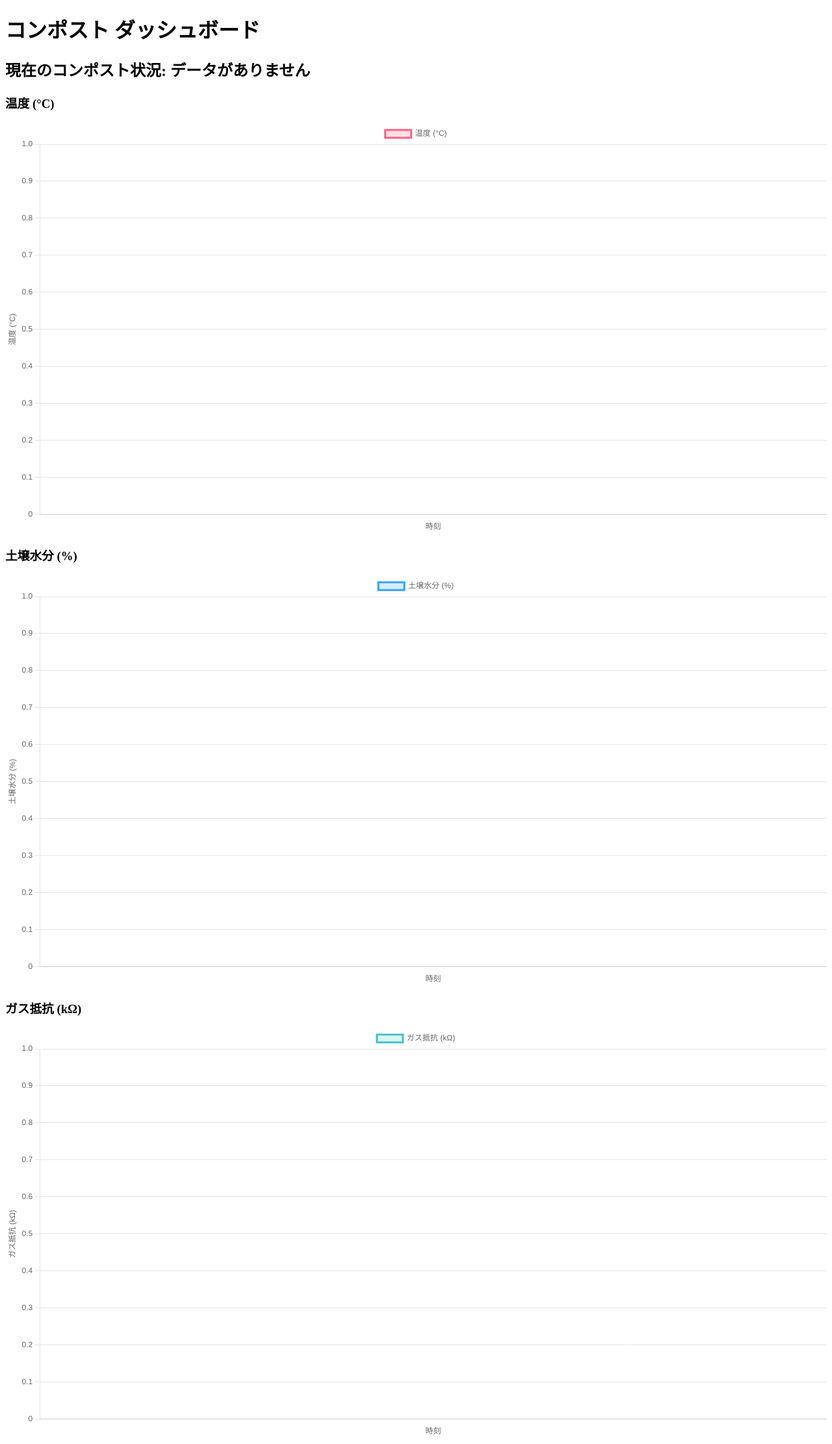
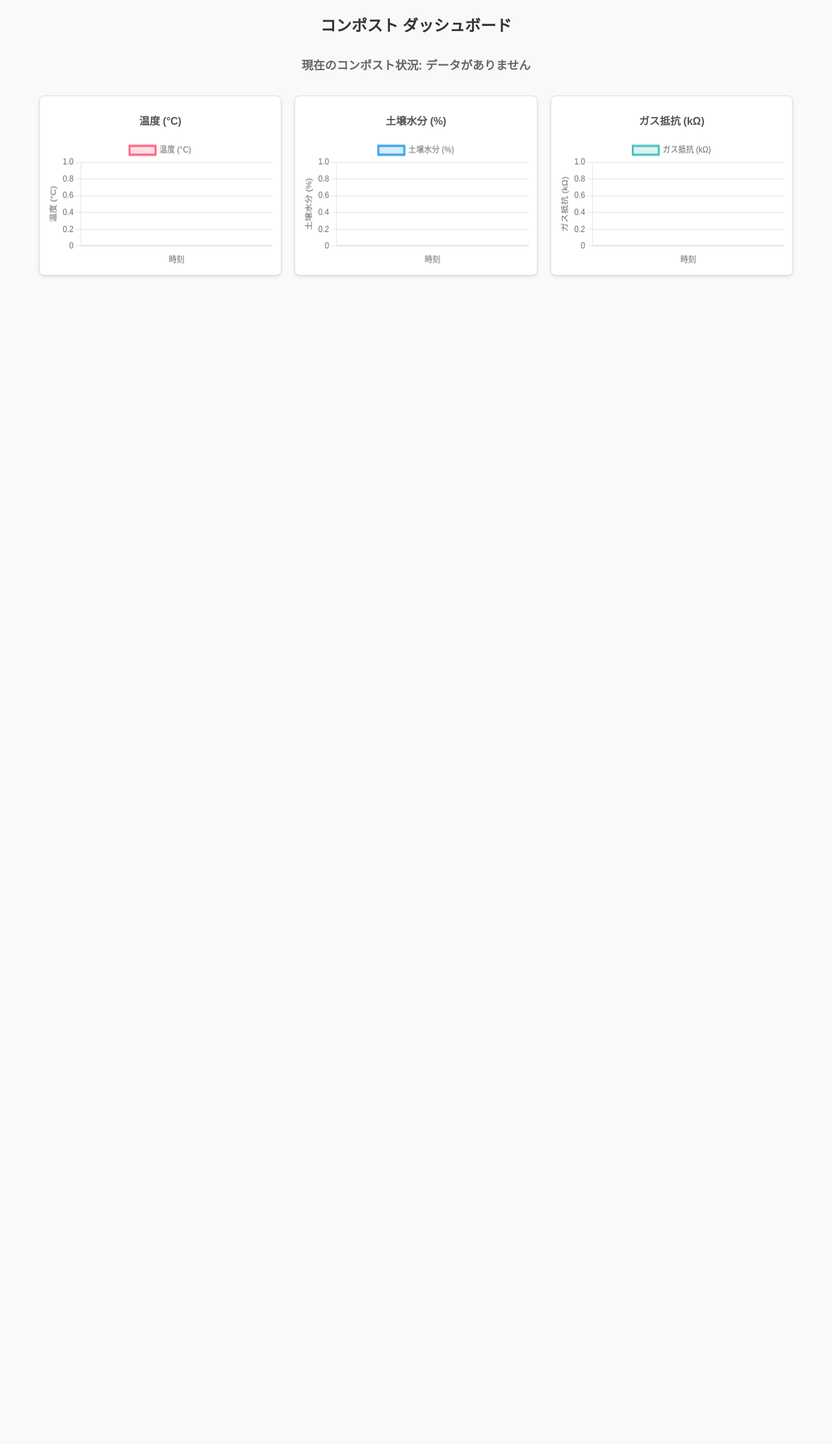
Before and after one commit to a23701/monitoring, a Flask app: page / in a window 1280 px wide. Shown: the whole page at 65% size. After the commit the page ends 426 px from the top, so only its background shows below. Run offline with Flask 3, Linux system fonts and the light colour scheme.

Commit message:
CSSの追加:ダッシュボード画面みやすさ改善

```diff
--- a/data/sensor_data.csv
+++ b/data/sensor_data.csv
@@ -518,3 +518,4 @@ Timestamp,Temperature (°C),Soil Moisture (%),Gas Resistance (kΩ)
 2024-11-19T15:15:02.074446,20.0,50.635386119257085,26798.56115107914
 2024-11-19T15:20:02.138430,19.9375,50.53763440860215,27200.000000000004
 2024-11-19T15:25:02.170447,19.875,50.53763440860215,23214.285714285717
+2024-11-19T15:30:02.202430,19.8125,50.53763440860215,22068.96551724138
--- /dev/null
+++ b/src/web/static/style.css
@@ -0,0 +1,51 @@
+body {
+    font-family: Arial, sans-serif;
+    margin: 0;
+    padding: 0;
+    display: flex;
+    flex-direction: column;
+    align-items: center;
+    justify-content: flex-start;
+    background-color: #f9f9f9;
+}
+
+h1 {
+    margin-top: 20px;
+    font-size: 24px;
+    color: #333;
+}
+
+h2 {
+    font-size: 18px;
+    color: #666;
+}
+
+h3 {
+    margin-top: 15px;
+    font-size: 16px;
+    color: #555;
+}
+
+.container {
+    display: grid;
+    grid-template-columns: repeat(auto-fit, minmax(300px, 1fr));
+    gap: 20px;
+    max-width: 1200px;
+    width: 100%;
+    padding: 20px;
+    box-sizing: border-box;
+}
+
+.chart-container {
+    background-color: #fff;
+    border: 1px solid #ddd;
+    border-radius: 8px;
+    padding: 10px;
+    box-shadow: 0 2px 4px rgba(0, 0, 0, 0.1);
+    text-align: center;
+}
+
+canvas {
+    max-width: 100%;
+    height: 200px !important; /* 高さを調整 */
+}
--- a/src/web/templates/dashboard.html
+++ b/src/web/templates/dashboard.html
@@ -5,34 +5,33 @@
     <meta name="viewport" content="width=device-width, initial-scale=1.0">
     <title>コンポスト ダッシュボード</title>
     <script src="https://cdn.jsdelivr.net/npm/chart.js"></script>
+    <link rel="stylesheet" href="{{ url_for('static', filename='style.css') }}">
 </head>
 <body>
     <h1>コンポスト ダッシュボード</h1>
-
     <h2>現在のコンポスト状況: {{ compost_status }}</h2>
 
-    <div>
-        <h3>温度 (°C)</h3>
-        <canvas id="temperatureChart" width="400" height="200"></canvas>
-    </div>
-    <div>
-        <h3>土壌水分 (%)</h3>
-        <canvas id="soilMoistureChart" width="400" height="200"></canvas>
-    </div>
-    <div>
-        <h3>ガス抵抗 (kΩ)</h3>
-        <canvas id="gasResistanceChart" width="400" height="200"></canvas>
+    <div class="container">
+        <div class="chart-container">
+            <h3>温度 (°C)</h3>
+            <canvas id="temperatureChart"></canvas>
+        </div>
+        <div class="chart-container">
+            <h3>土壌水分 (%)</h3>
+            <canvas id="soilMoistureChart"></canvas>
+        </div>
+        <div class="chart-container">
+            <h3>ガス抵抗 (kΩ)</h3>
+            <canvas id="gasResistanceChart"></canvas>
+        </div>
     </div>
 
-    <!-- Python データを JavaScript 変数に埋め込む -->
     <script>
         const temperatureData = {{ temperature|tojson|safe }};
         const soilMoistureData = {{ soil_moisture|tojson|safe }};
         const gasResistanceData = {{ gas_resistance|tojson|safe }};
         const timestamps = {{ timestamps|tojson|safe }};
     </script>
-
-    <!-- JavaScript ロジック -->
     <script src="{{ url_for('static', filename='dashboard.js') }}"></script>
 </body>
 </html>
```
